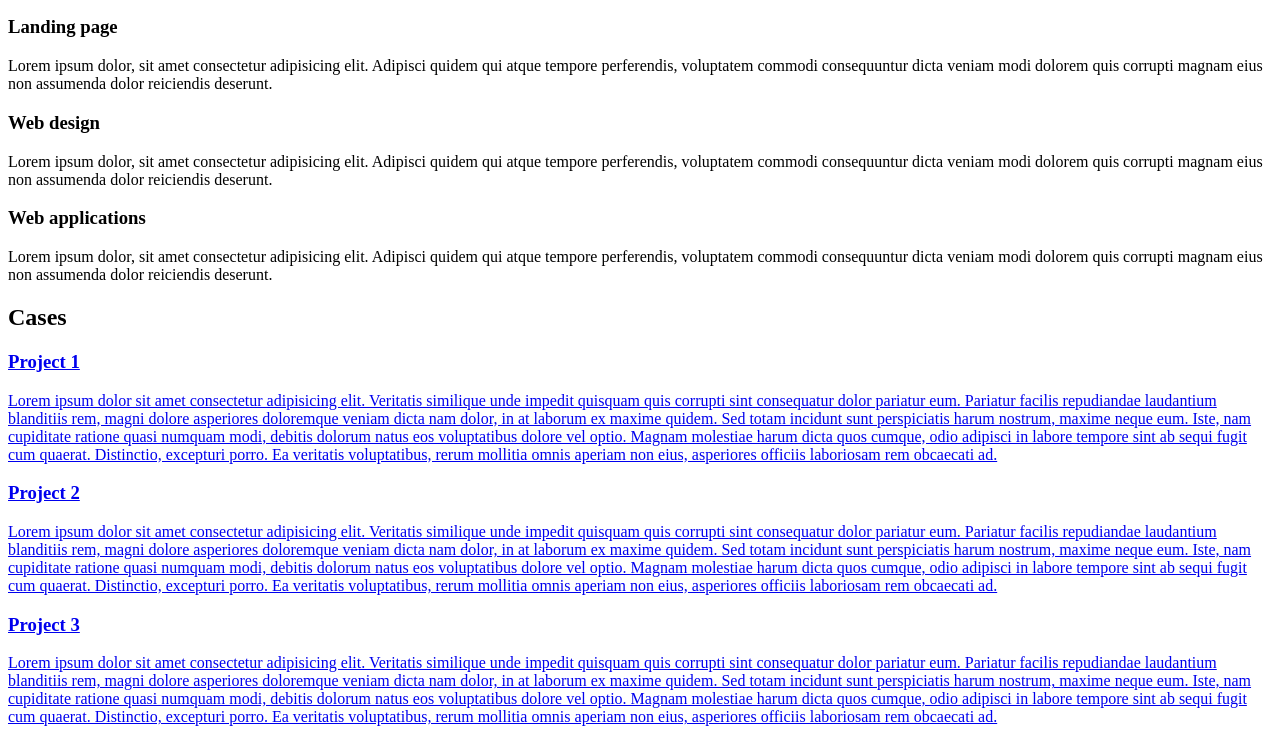
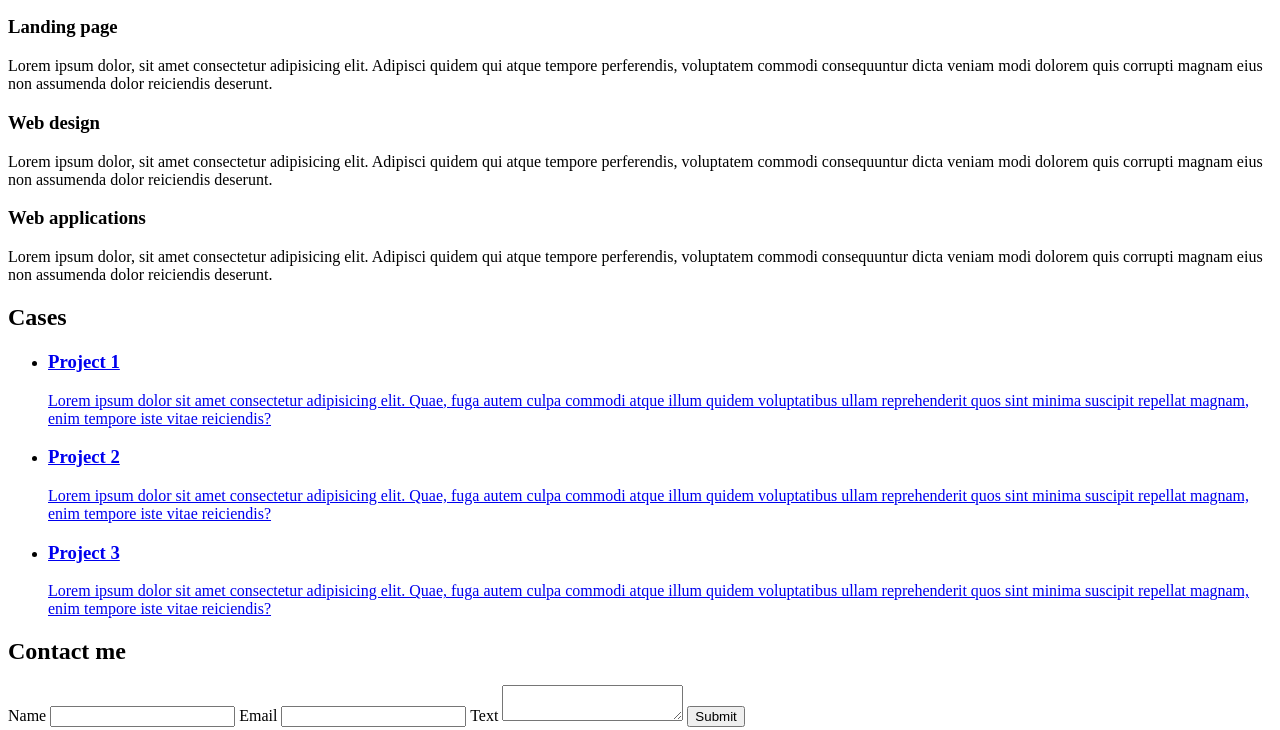
Before and after one commit to Nastya-Student/epic-frontend, a plain HTML site: page homeworks/portfolio/index.html in a window 1280 px wide. Shown: the part 318-1048 px from the top of the page. Drawn offline with Linux system fonts and the light colour scheme.

Commit message:
add project cards

```diff
--- a/homeworks/portfolio/index.html
+++ b/homeworks/portfolio/index.html
@@ -71,54 +71,41 @@
       </section>
       <section id="cases">
         <h2>Cases</h2>
-        <a href="#">
+        <ul>
+          <li>
+            <a href="./project1.html">
               <h3>Project 1</h3>
               <p>
-            Lorem ipsum dolor sit amet consectetur adipisicing elit. Veritatis
-            similique unde impedit quisquam quis corrupti sint consequatur dolor
-            pariatur eum. Pariatur facilis repudiandae laudantium blanditiis
-            rem, magni dolore asperiores doloremque veniam dicta nam dolor, in
-            at laborum ex maxime quidem. Sed totam incidunt sunt perspiciatis
-            harum nostrum, maxime neque eum. Iste, nam cupiditate ratione quasi
-            numquam modi, debitis dolorum natus eos voluptatibus dolore vel
-            optio. Magnam molestiae harum dicta quos cumque, odio adipisci in
-            labore tempore sint ab sequi fugit cum quaerat. Distinctio,
-            excepturi porro. Ea veritatis voluptatibus, rerum mollitia omnis
-            aperiam non eius, asperiores officiis laboriosam rem obcaecati ad.
+                Lorem ipsum dolor sit amet consectetur adipisicing elit. Quae,
+                fuga autem culpa commodi atque illum quidem voluptatibus ullam
+                reprehenderit quos sint minima suscipit repellat magnam, enim
+                tempore iste vitae reiciendis?
               </p>
             </a>
-        <a href="#">
+          </li>
+          <li>
+            <a href="./project2.html">
               <h3>Project 2</h3>
               <p>
-            Lorem ipsum dolor sit amet consectetur adipisicing elit. Veritatis
-            similique unde impedit quisquam quis corrupti sint consequatur dolor
-            pariatur eum. Pariatur facilis repudiandae laudantium blanditiis
-            rem, magni dolore asperiores doloremque veniam dicta nam dolor, in
-            at laborum ex maxime quidem. Sed totam incidunt sunt perspiciatis
-            harum nostrum, maxime neque eum. Iste, nam cupiditate ratione quasi
-            numquam modi, debitis dolorum natus eos voluptatibus dolore vel
-            optio. Magnam molestiae harum dicta quos cumque, odio adipisci in
-            labore tempore sint ab sequi fugit cum quaerat. Distinctio,
-            excepturi porro. Ea veritatis voluptatibus, rerum mollitia omnis
-            aperiam non eius, asperiores officiis laboriosam rem obcaecati ad.
+                Lorem ipsum dolor sit amet consectetur adipisicing elit. Quae,
+                fuga autem culpa commodi atque illum quidem voluptatibus ullam
+                reprehenderit quos sint minima suscipit repellat magnam, enim
+                tempore iste vitae reiciendis?
               </p>
             </a>
-        <a href="#">
+          </li>
+          <li>
+            <a href="./project3.html">
               <h3>Project 3</h3>
               <p>
-            Lorem ipsum dolor sit amet consectetur adipisicing elit. Veritatis
-            similique unde impedit quisquam quis corrupti sint consequatur dolor
-            pariatur eum. Pariatur facilis repudiandae laudantium blanditiis
-            rem, magni dolore asperiores doloremque veniam dicta nam dolor, in
-            at laborum ex maxime quidem. Sed totam incidunt sunt perspiciatis
-            harum nostrum, maxime neque eum. Iste, nam cupiditate ratione quasi
-            numquam modi, debitis dolorum natus eos voluptatibus dolore vel
-            optio. Magnam molestiae harum dicta quos cumque, odio adipisci in
-            labore tempore sint ab sequi fugit cum quaerat. Distinctio,
-            excepturi porro. Ea veritatis voluptatibus, rerum mollitia omnis
-            aperiam non eius, asperiores officiis laboriosam rem obcaecati ad.
+                Lorem ipsum dolor sit amet consectetur adipisicing elit. Quae,
+                fuga autem culpa commodi atque illum quidem voluptatibus ullam
+                reprehenderit quos sint minima suscipit repellat magnam, enim
+                tempore iste vitae reiciendis?
               </p>
             </a>
+          </li>
+        </ul>
       </section>
       <section id="contact-me">
         <h2>Contact me</h2>
```
Also changed, not shown: homeworks/portfolio/project1.html (added, +29 -0 lines), homeworks/portfolio/project2.html (added, +29 -0 lines), homeworks/portfolio/project3.html (added, +29 -0 lines). Lines whose indentation alone changed are shown as unchanged.
